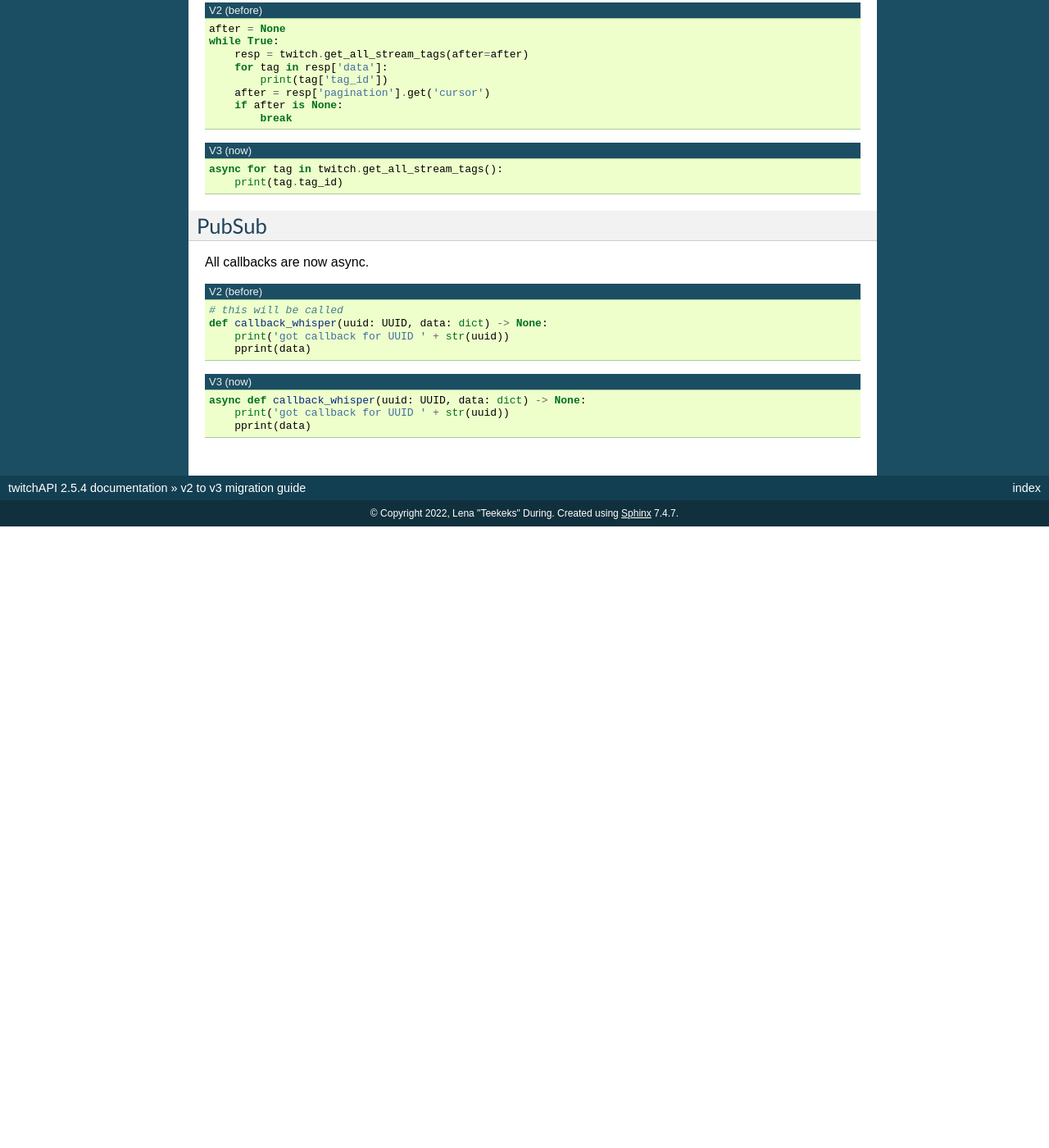
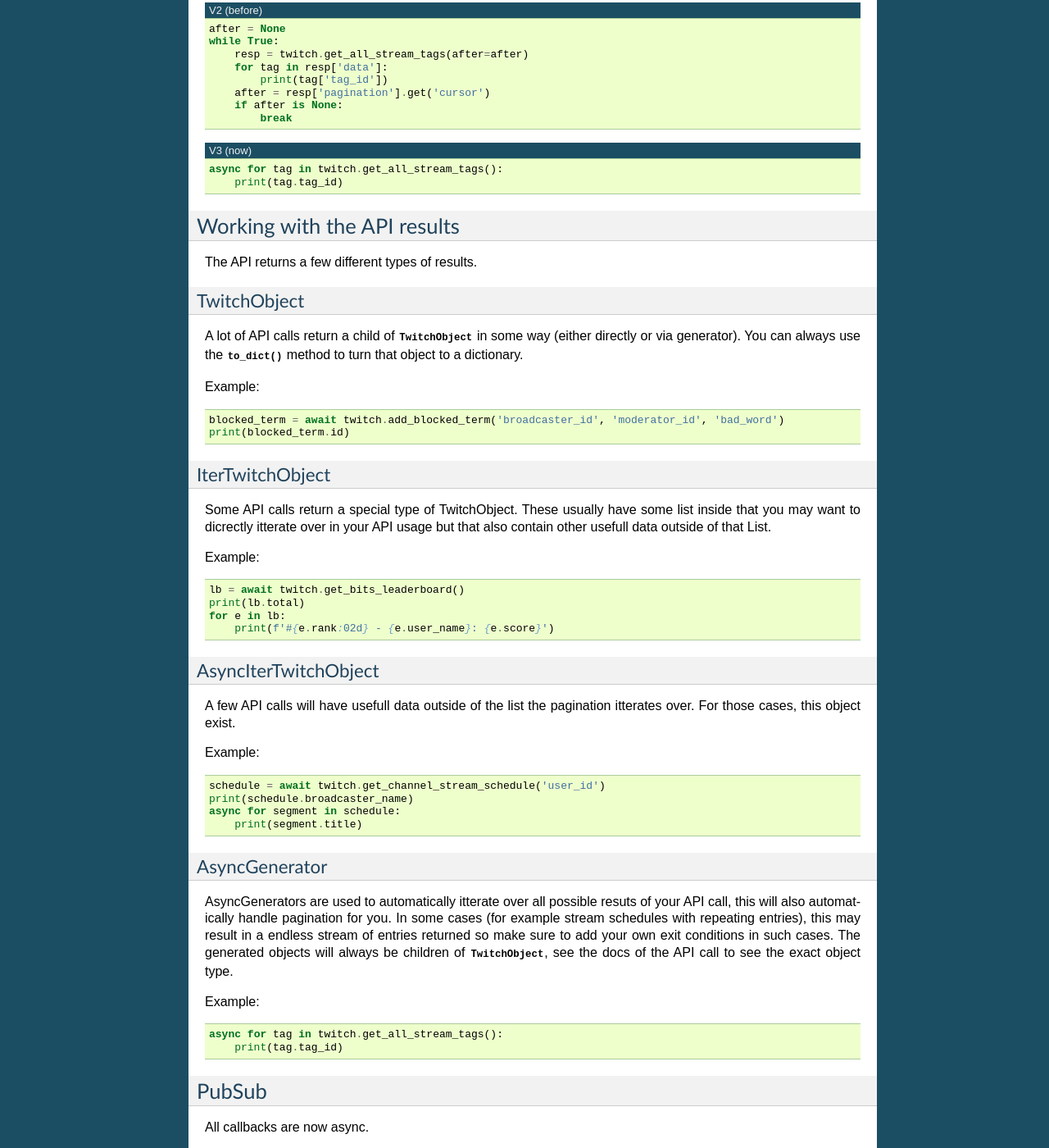
Before and after one commit to Teekeks/pyTwitchAPI, a Sphinx documentation site: the page built from docs/v3-migration.rst, in a window 1280 px wide and 1400 px high, scrolled down 979 px. Shown: the whole window at 82% size. Built offline with Sphinx 7.4.7, drawn with Linux system fonts in a browser that asks for light colours; before the commit the page ends 1621 px from its top, so only the background shows below that; some of the changed text lies outside the part shown.

Commit message:
added changelog for v3 and added things to the migration guide

```diff
--- a/docs/v3-migration.rst
+++ b/docs/v3-migration.rst
@@ -75,6 +75,77 @@ Before, you where required to use the cursor yourself to itterate over all pages
         print(tag.tag_id)
 
 
+
+Working with the API results
+----------------------------
+
+The API returns a few different types of results.
+
+
+TwitchObject
+^^^^^^^^^^^^
+
+A lot of API calls return a child of :py:const:`~twitchAPI.object.TwitchObject` in some way (either directly or via generator).
+You can always use the :py:const:`~twitchAPI.object.TwitchObject.to_dict()` method to turn that object to a dictionary.
+
+Example:
+
+.. code-block:: python
+
+    blocked_term = await twitch.add_blocked_term('broadcaster_id', 'moderator_id', 'bad_word')
+    print(blocked_term.id)
+
+
+IterTwitchObject
+^^^^^^^^^^^^^^^^
+
+Some API calls return a special type of TwitchObject.
+These usually have some list inside that you may want to dicrectly itterate over in your API usage but that also contain other usefull data
+outside of that List.
+
+
+Example:
+
+.. code-block:: python
+
+    lb = await twitch.get_bits_leaderboard()
+    print(lb.total)
+    for e in lb:
+        print(f'#{e.rank:02d} - {e.user_name}: {e.score}')
+
+
+AsyncIterTwitchObject
+^^^^^^^^^^^^^^^^^^^^^
+
+A few API calls will have usefull data outside of the list the pagination itterates over.
+For those cases, this object exist.
+
+Example:
+
+.. code-block:: python
+
+    schedule = await twitch.get_channel_stream_schedule('user_id')
+    print(schedule.broadcaster_name)
+    async for segment in schedule:
+        print(segment.title)
+
+
+AsyncGenerator
+^^^^^^^^^^^^^^
+
+AsyncGenerators are used to automatically itterate over all possible resuts of your API call, this will also automatically handle pagination for you.
+In some cases (for example stream schedules with repeating entries), this may result in a endless stream of entries returned so make sure to add your own
+exit conditions in such cases.
+The generated objects will always be children of :py:const:`~twitchAPI.object.TwitchObject`, see the docs of the API call to see the exact object type.
+
+Example:
+
+.. code-block:: python
+
+    async for tag in twitch.get_all_stream_tags():
+        print(tag.tag_id)
+
+
 PubSub
 ------
 
@@ -94,3 +165,34 @@ All callbacks are now async.
     async def callback_whisper(uuid: UUID, data: dict) -> None:
         print('got callback for UUID ' + str(uuid))
         pprint(data)
+
+
+EventSub
+--------
+
+All `listen_` and `unsubscribe_` functions are now async
+
+.. code-block:: python
+    :caption: listen and unsubscribe in V2 (before)
+
+    event_sub.unsubscribe_all()
+    event_sub.listen_channel_follow(user_id, on_follow)
+
+.. code-block:: python
+    :caption: listen and unsubscribe in V3 (now)
+
+    await event_sub.unsubscribe_all()
+    await event_sub.listen_channel_follow(user_id, on_follow)
+
+
+:const:`~twitchAPI.eventsub.EventSub.stop()` is now async
+
+.. code-block:: python
+    :caption: stop() in V2 (before)
+
+    event_sub.stop()
+
+.. code-block:: python
+    :caption: stop() in V3 (now)
+
+    await event_sub.stop()
```
Also changed, not shown: docs/changelog.rst (+37 -0 lines).
